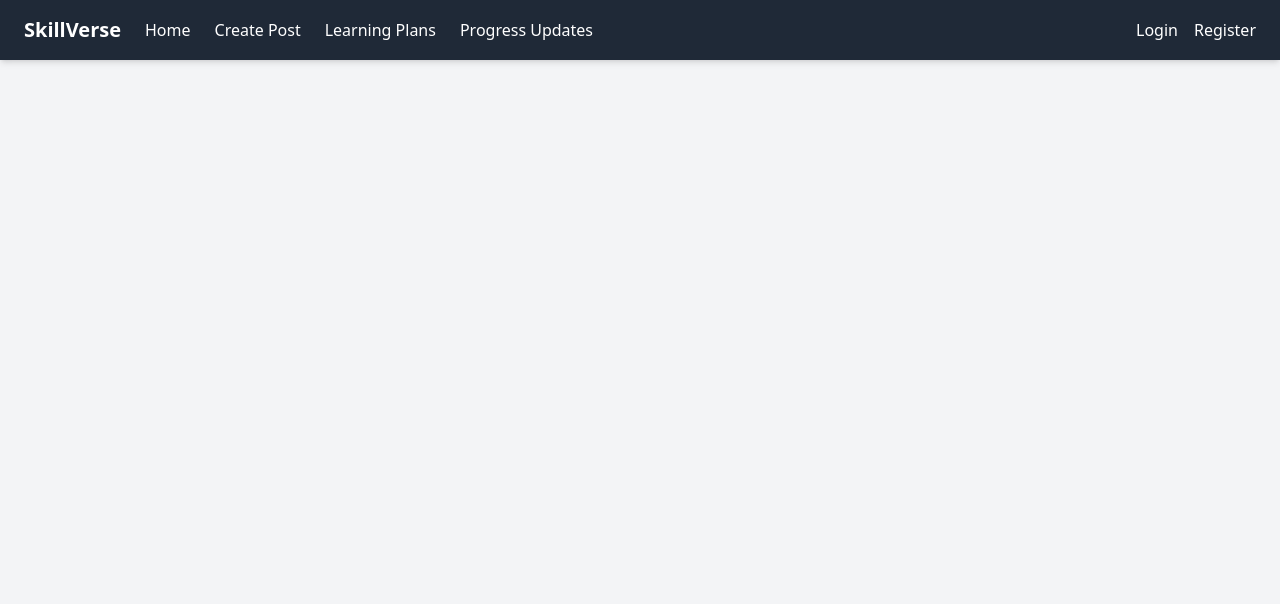
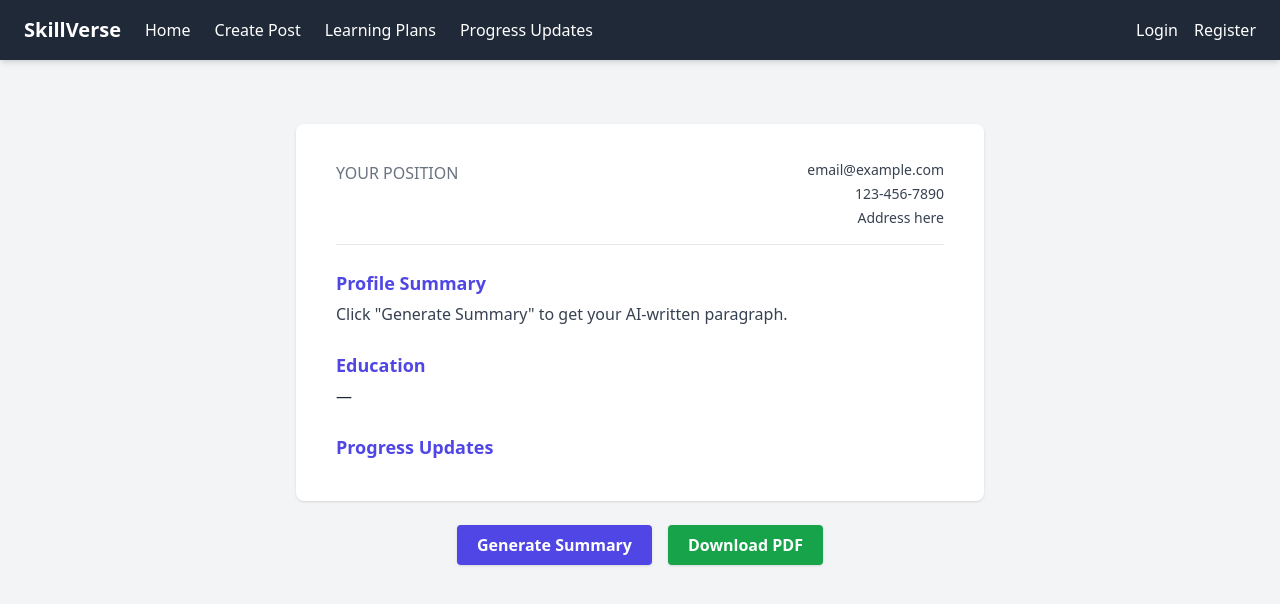
Before and after one commit to Vimasha1/skillVerse, a React (Create React App) app in the folder skillverse-frontend/: page /resume in a window 1280 px wide. Shown: the top 604 px of the page. Built offline with nearby package versions, Linux system fonts and the light colour scheme; no server answers.

Commit message:
added special feature(AI resume generator)

```diff
--- a/skillverse-frontend/package.json
+++ b/skillverse-frontend/package.json
@@ -13,6 +13,8 @@
     "chart.js": "^4.4.9",
     "date-fns": "^4.1.0",
     "framer-motion": "^12.10.5",
+    "html2canvas": "^1.4.1",
+    "jspdf": "^3.0.1",
     "react": "^19.1.0",
     "react-calendar-heatmap": "^1.10.0",
     "react-chartjs-2": "^5.3.0",
--- a/skillverse-frontend/src/App.js
+++ b/skillverse-frontend/src/App.js
@@ -20,6 +20,7 @@ import EditProgressUpdateForm from './components/EditProgressUpdateForm';
 import AllProgessUpdates from './components/AllProgressUpdates'; // All Progress Updates
 import ProgressUpdateFeed from './components/ProgressUpdateFeed'; // All Progress Updates
 import PublicUserProfile from './components/PublicUserProfile'; // Public User Profile
+import ResumeGenerator from './components/ResumeGenerator';
 
 import AdminDashboard from './admin/AdminDashboard';
 import AdminPosts from './admin/AdminPosts';
@@ -56,6 +57,7 @@ function App() {
             <Route path="/user-profiles/edit/:id" element={<UserProfileUpdateForm />} />
             <Route path="/user-profiles/register" element={<UserProfileRegisterForm />} />
             <Route path="/public-profile/:id" element={<PublicUserProfile />} />
+            <Route path="/resume" element={<ResumeGenerator />} />
 
             {/* Progress Updates */}
             <Route path="/progress-update" element={<ProgressUpdatePage />} />
--- /dev/null
+++ b/skillverse-frontend/src/components/ResumeGenerator.jsx
@@ -0,0 +1,206 @@
+import React, { useState, useEffect, useRef } from 'react';
+import axios from 'axios';
+import html2canvas from 'html2canvas';
+import jsPDF from 'jspdf';
+
+export default function ResumeGenerator() {
+  const userProfile = JSON.parse(sessionStorage.getItem('userProfile'));
+  const userId = userProfile?.id;
+
+  const [updates, setUpdates] = useState([]);
+  const [summary, setSummary] = useState('');
+  const [loadingSummary, setLoadingSummary] = useState(false);
+  const [error, setError] = useState('');
+  const resumeRef = useRef();
+
+  // Fetch user's progress updates
+  useEffect(() => {
+    if (!userId) {
+      setError('No user ID found. Please log in.');
+      return;
+    }
+    axios
+      .get(`http://localhost:8081/api/progress-updates/user/${userId}`)
+      .then(res => setUpdates(res.data))
+      .catch(err => setError(`Failed to load progress updates: ${err.message}`));
+  }, [userId]);
+
+  // ✅ Gemini API-based Summary Generator
+ const generateSummaryWithRetry = async (prompt, attempt = 0) => {
+  const API_KEY = process.env.REACT_APP_GEMINI_API_KEY;
+  if (!API_KEY) throw new Error('Gemini API key is missing.');
+
+  try {
+    const response = await axios.post(
+      `https://generativelanguage.googleapis.com/v1beta/models/gemini-2.0-flash:generateContent?key=${API_KEY}`,
+      {
+        contents: [
+          {
+            parts: [{ text: prompt }]
+          }
+        ]
+      },
+      {
+        headers: {
+          'Content-Type': 'application/json'
+        }
+      }
+    );
+
+    const content = response.data.candidates?.[0]?.content?.parts?.[0]?.text;
+    if (!content) throw new Error('No response from Gemini.');
+    return content.trim();
+  } catch (err) {
+    console.error('Gemini API Error:', err.response?.data || err.message);
+    if (err.response?.status === 429 && attempt < 5) {
+      const wait = Math.pow(2, attempt) * 1000;
+      console.warn(`Rate limited. Retrying in ${wait / 1000}s...`);
+      await new Promise(res => setTimeout(res, wait));
+      return generateSummaryWithRetry(prompt, attempt + 1);
+    }
+    throw err;
+  }
+};
+
+
+  const handleGenerateSummary = async () => {
+    if (loadingSummary) return;
+    if (!updates.length) {
+      setError('No progress updates available to generate a summary.');
+      return;
+    }
+
+    setError('');
+    setLoadingSummary(true);
+
+    try {
+      const prompt = `
+Write a professional, concise “About Me” paragraph based on the following learning progress updates. Focus on achievements and skills gained. Keep it under 100 words.
+
+${updates
+  .sort((a, b) => new Date(b.progressDate) - new Date(a.progressDate))
+  .map(u => {
+    const text = u.templateText
+      ? Object.entries(u.extraFields || {}).reduce(
+          (txt, [k, v]) => txt.replace(new RegExp(`%${k}%`, 'g'), v || ''),
+          u.templateText
+        )
+      : u.freeText || '';
+    return `- ${u.category} (${new Date(u.progressDate).toLocaleDateString()}): ${text}`;
+  })
+  .join('\n')}
+      `.trim();
+
+      console.log('Generated Prompt:', prompt);
+      const aiText = await generateSummaryWithRetry(prompt);
+      setSummary(aiText);
+    } catch (err) {
+      console.error('Error:', err);
+      setError(`Failed to generate summary: ${err.message}`);
+    } finally {
+      setLoadingSummary(false);
+    }
+  };
+
+  const downloadPDF = () => {
+    const input = resumeRef.current;
+    html2canvas(input, { scale: 2 })
+      .then(canvas => {
+        const imgData = canvas.toDataURL('image/png');
+        const pdf = new jsPDF('p', 'pt', 'a4');
+        const pdfWidth = pdf.internal.pageSize.getWidth();
+        const pdfHeight = (canvas.height * pdfWidth) / canvas.width;
+        pdf.addImage(imgData, 'PNG', 0, 0, pdfWidth, pdfHeight);
+        pdf.save(`${userProfile?.firstName || 'User'}_${userProfile?.lastName || 'Resume'}_Resume.pdf`);
+      })
+      .catch(err => setError(`Failed to generate PDF: ${err.message}`));
+  };
+
+return (
+  <div className="bg-gray-100 min-h-screen py-10 px-4">
+    <div ref={resumeRef} className="bg-white max-w-3xl mx-auto px-10 py-8 shadow rounded-lg text-gray-800 font-sans leading-relaxed">
+      {/* Header Section */}
+      <div className="flex justify-between items-start border-b pb-4">
+        <div>
+          <h1 className="text-3xl font-extrabold uppercase tracking-wide text-gray-900">
+            {userProfile?.firstName} {userProfile?.lastName}
+          </h1>
+          <p className="text-gray-500 text-md mt-1 uppercase">{userProfile?.jobPosition || 'Your Position'}</p>
+        </div>
+        <div className="text-sm text-right text-gray-700 space-y-1 mt-1">
+          <p>{userProfile?.email || 'email@example.com'}</p>
+          <p>{userProfile?.phone || '123-456-7890'}</p>
+          <p>{userProfile?.address || 'Address here'}</p>
+        </div>
+      </div>
+
+      {/* Summary */}
+      <section className="mt-6">
+        <h2 className="text-lg font-bold text-indigo-600 mb-1">Profile Summary</h2>
+        <p className="text-gray-700">
+          {summary || 'Click "Generate Summary" to get your AI-written paragraph.'}
+        </p>
+      </section>
+
+      {/* Education */}
+      <section className="mt-6">
+        <h2 className="text-lg font-bold text-indigo-600 mb-1">Education</h2>
+        <p className="text-gray-800">{userProfile?.education || '—'}</p>
+      </section>
+
+      {/* Progress Updates */}
+      <section className="mt-6">
+        <h2 className="text-lg font-bold text-indigo-600 mb-2">Progress Updates</h2>
+        <ul className="space-y-3 text-gray-700 text-sm">
+          {updates
+            .sort((a, b) => new Date(b.progressDate) - new Date(a.progressDate))
+            .map((u) => {
+              const text = u.templateText
+                ? Object.entries(u.extraFields || {}).reduce(
+                    (txt, [k, v]) => txt.replace(new RegExp(`%${k}%`, 'g'), v || ''),
+                    u.templateText
+                  )
+                : u.freeText || '';
+              const emoji =
+                u.category === 'Certification'
+                  ? '🎓'
+                  : u.category === 'Project Milestone'
+                  ? '🍀'
+                  : u.category === 'Skill Acquired'
+                  ? '🛠️'
+                  : '📌';
+
+              return (
+                <li key={u.id}>
+                  <strong>{u.category}</strong> ({new Date(u.progressDate).toLocaleDateString()}):{' '}
+                  {emoji} {text}
+                </li>
+              );
+            })}
+        </ul>
+      </section>
+    </div>
+
+    {/* Action Buttons */}
+    <div className="mt-6 flex justify-center space-x-4">
+      <button
+        onClick={handleGenerateSummary}
+        disabled={loadingSummary}
+        className={`px-5 py-2 rounded text-white font-semibold shadow ${
+          loadingSummary ? 'bg-gray-400 cursor-not-allowed' : 'bg-indigo-600 hover:bg-indigo-700'
+        }`}
+      >
+        {loadingSummary ? 'Generating...' : 'Generate Summary'}
+      </button>
+      <button
+        onClick={downloadPDF}
+        className="px-5 py-2 bg-green-600 text-white font-semibold rounded shadow hover:bg-green-700"
+      >
+        Download PDF
+      </button>
+    </div>
+  </div>
+);
+
+
+}
--- a/skillverse-frontend/src/index.js
+++ b/skillverse-frontend/src/index.js
@@ -3,14 +3,14 @@ import ReactDOM from 'react-dom/client';
 import './index.css';
 import App from './App';
 import reportWebVitals from './reportWebVitals';
-import { AuthProvider } from './context/AuthContext'; // ✅ import AuthProvider
+// import { AuthProvider } from './context/AuthContext'; // ✅ import AuthProvider
 
 const root = ReactDOM.createRoot(document.getElementById('root'));
 root.render(
   <React.StrictMode>
-    <AuthProvider> {/* ✅ Wrap App with AuthProvider */}
+    {/* <AuthProvider> ✅ Wrap App with AuthProvider */}
       <App />
-    </AuthProvider>
+    {/* </AuthProvider> */}
   </React.StrictMode>
 );
 
```
Also changed, not shown: skillverse-frontend/src/components/UserProfile.jsx (+77 -49 lines), 2 other files (tests, documents, lock files or other folders).
